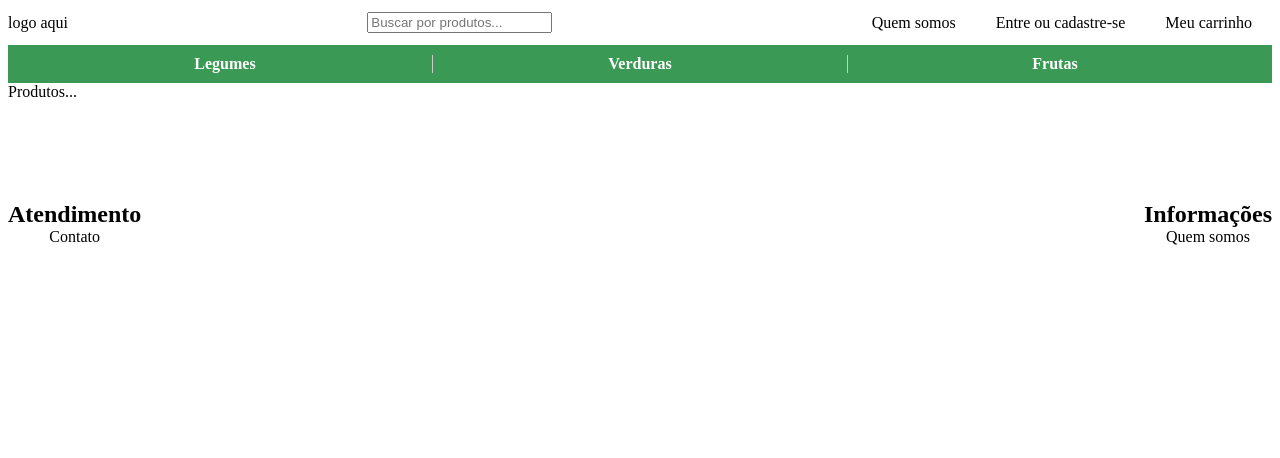
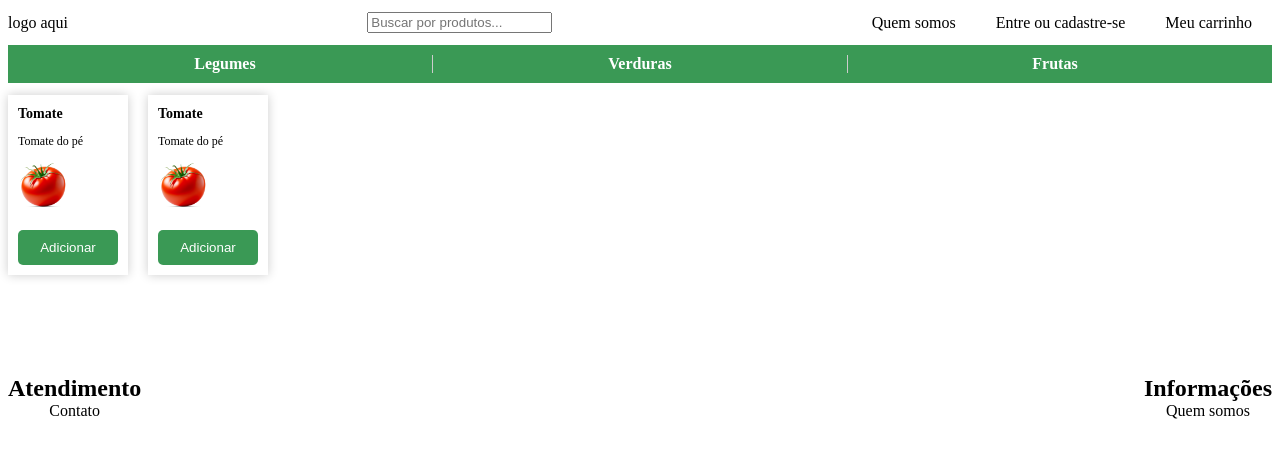
Before and after one commit to francadev/projeto-cestas-organicas-dws, a plain HTML site: page index.html in a window 1280 px wide. Drawn offline with Linux system fonts and the light colour scheme.

Commit message:
feat: html + css para os cards de produtos

```diff
--- a/css/style.css
+++ b/css/style.css
@@ -62,3 +62,38 @@ footer h2{
 footer ul{
     justify-content: center;
 }
+
+.products{
+    margin-top: 12px;
+    display: flex;
+    flex-wrap: wrap;
+    gap: 20px;
+}
+
+.products h3{
+    margin: 0;
+}
+
+
+.card-product{
+    width: 100px;
+    font-size: 12px;
+    padding: 10px;
+    box-shadow: 0 0 10px rgba(0, 0, 0, 0.2);
+}
+
+.product-img{
+    width: 50px;
+    height: 50px;
+}
+
+.card-product button {
+    width: 100%;
+    padding: 10px;
+    margin-top: 15px;
+    background-color: #3A9955;
+    color: white;
+    border: none;
+    border-radius: 5px;
+    cursor: pointer;
+}
--- a/index.html
+++ b/index.html
@@ -29,7 +29,21 @@
         </ul>
     </nav>
 
-    <div>Produtos...</div>
+    <section class="products">
+        <div class="card-product">
+            <h3>Tomate</h3>
+            <p>Tomate do pé</p>
+            <img src="assets/images/tomato.png" alt="" class="product-img">
+            <button>Adicionar</button>
+        </div>
+
+        <div class="card-product">
+            <h3>Tomate</h3>
+            <p>Tomate do pé</p>
+            <img src="assets/images/tomato.png" alt="" class="product-img">
+            <button>Adicionar</button>
+        </div>
+    </section>
 
     <footer>
         <div>
```
Also changed, not shown: assets/images/tomato.png (added).
